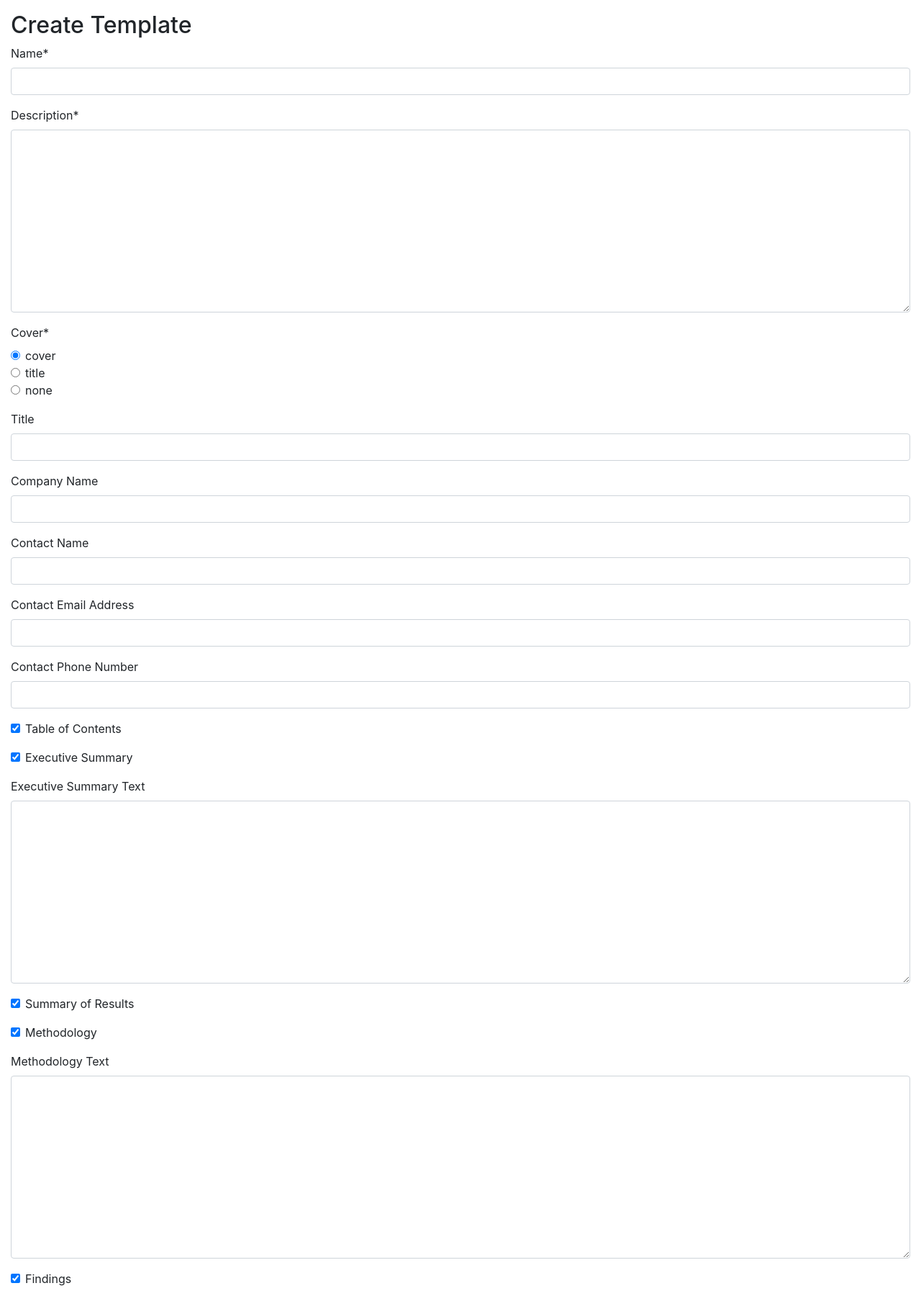
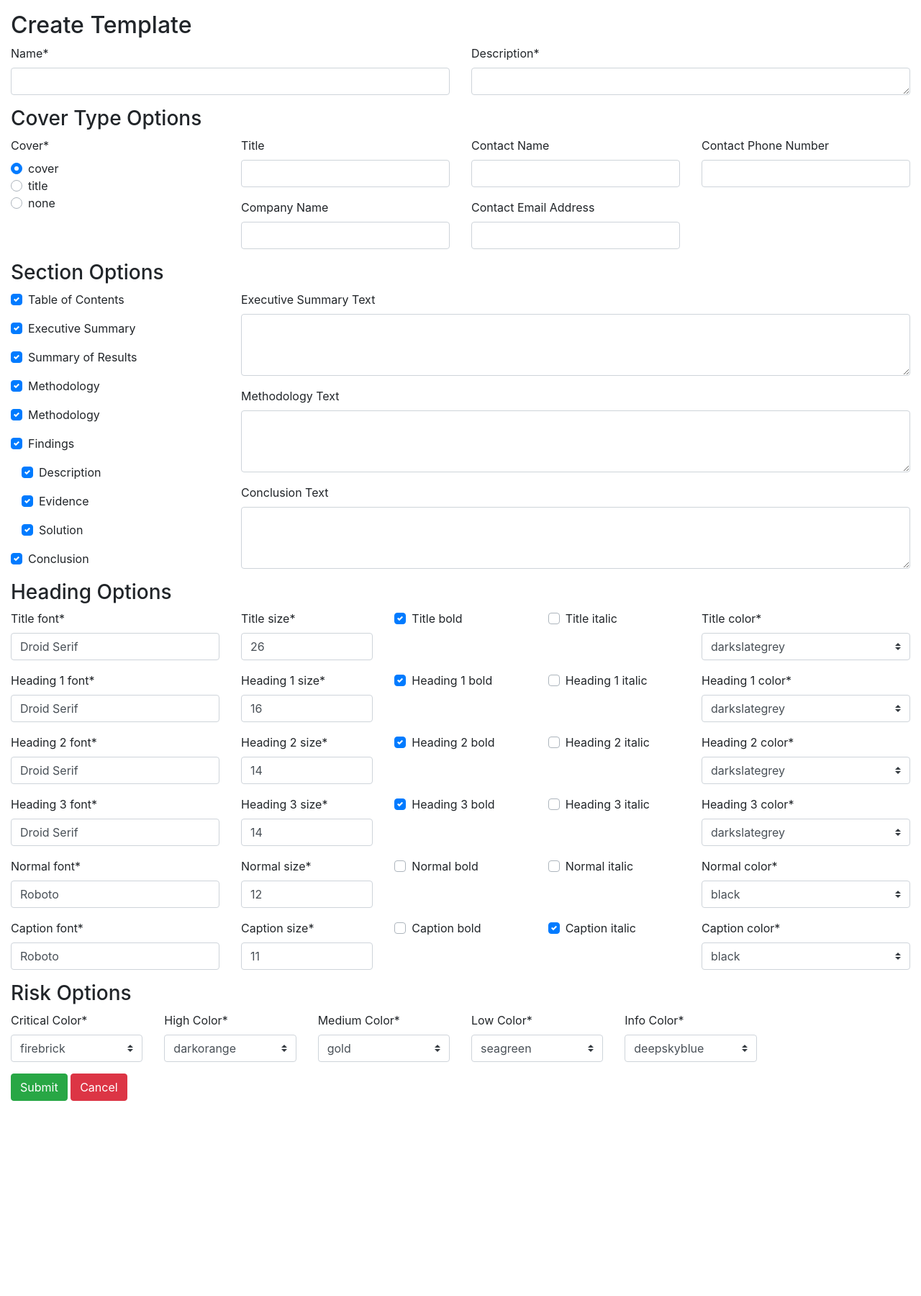
Before and after one commit to sxntixgo/merger, a Django app: template reports/templates/reports/reporttemplate_form.html in a window 1280 px wide. Shown: the part 120-1920 px from the top of the page at 72% size. After the commit the page ends 1649 px from the top, so only its background shows below. Run offline with Django 3.2, Linux system fonts and the light colour scheme; the template is opened without the code that fills it: values that come from a table or form of the project are taken from there, others are empty; some libraries are stand-ins or nearby versions.

Commit message:
using crispy forms in report templates

```diff
--- a/main/forms.py
+++ b/main/forms.py
@@ -1,4 +1,5 @@
 from django.forms import ModelForm, HiddenInput
+
 from .models import App, Attach, Domain, NetAddr, Poc, Port, Proj, Sys, Vuln, WebApp, WebPage
 
 from crispy_forms.helper import FormHelper
--- a/reports/forms.py
+++ b/reports/forms.py
@@ -1,49 +1,15 @@
 from django.forms import ModelForm, CheckboxInput, RadioSelect
 
 from .models import ReportTemplate
+
+from crispy_forms.helper import FormHelper
+from crispy_forms.layout import Div, HTML, Layout, Field, Submit
 
 class ReportTemplateForm(ModelForm):
 
     class Meta:
         model = ReportTemplate
-        fields = [
-            'name', 'description', 'sec_cover', 'cover_title', 'cover_company_name', 'cover_contact_name', 'cover_contact_email', 'cover_contact_phone_number',
-            'sec_toc', 'sec_es', 'es_text', 'sec_sor', 'sec_method', 'sec_method', 'method_text', 'sec_find', 'sec_find_desc', 'sec_find_evid',
-            'sec_find_sol', 'sec_conc', 'conc_text', 'title_font', 'title_size', 'title_bold', 'title_italic', 'title_color', 'heading_1_font',
-            'heading_1_size', 'heading_1_bold', 'heading_1_italic', 'heading_1_color', 'heading_2_font', 'heading_2_size', 'heading_2_bold',
-            'heading_2_italic', 'heading_2_color', 'heading_3_font', 'heading_3_size', 'heading_3_bold', 'heading_3_italic', 'heading_3_color',
-            'normal_font', 'normal_size', 'normal_bold', 'normal_italic', 'normal_color', 'caption_font', 'caption_size', 'caption_bold',
-            'caption_italic', 'caption_color', 'risk_critical_color', 'risk_high_color', 'risk_medium_color', 'risk_low_color','risk_info_color'
-        ]
-
-        labels = {
-            'sec_cover': 'Cover',
-            'sec_toc': 'Table of Contents',
-            'sec_es': 'Executive Summary',
-            'sec_sor': 'Summary of Results',
-            'sec_method': 'Methodology',
-            'sec_find': 'Findings',
-            'sec_find_desc': 'Description',
-            'sec_find_evid': 'Evidence',
-            'sec_find_sol': 'Solution',
-            'sec_conc': 'Conclusion',
-
-            'cover_title': 'Title',
-            'cover_company_name': 'Company Name',
-            'cover_contact_name': 'Contact Name',
-            'cover_contact_email': 'Contact Email Address',
-            'cover_contact_phone_number': 'Contact Phone Number',
-
-            'es_text': 'Executive Summary Text',
-            'method_text': 'Methodology Text',
-            'conc_text': 'Conclusion Text',
-
-            'risk_critical_color': 'Critical Color',
-            'risk_high_color': 'High Color',
-            'risk_medium_color': 'Medium Color',
-            'risk_low_color': 'Low Color',
-            'risk_info_color': 'Info Color',
-        }
+        fields = '__all__'
 
         widgets = {
             'sec_cover': RadioSelect(attrs={'onclick' : "coverSelected();",}),
@@ -51,3 +17,101 @@ class ReportTemplateForm(ModelForm):
             'sec_method': CheckboxInput(attrs={'onclick' : "methodClicked();",}),
             'sec_conc': CheckboxInput(attrs={'onclick' : "concClicked();",}),
         }
+
+    def __init__(self, *args, **kwargs):
+        super().__init__(*args, **kwargs)
+        self.helper = FormHelper()
+        self.helper.layout = Layout(
+            Div(
+                Div('name', css_class='col-sm-6'),
+                Div(Field('description', style='height: 38px;'), css_class='col-sm-6'),
+                css_class='row',
+            ),
+            Div(Div(HTML('<h3>Cover Type Options</h3>'), css_class='col-sm-12'),
+                css_class='row',
+            ),
+            Div(
+                Div('sec_cover', css_class='col-sm-3',),
+                Div('cover_title', 'cover_company_name', css_class='col-sm-3'),
+                Div('cover_contact_name', 'cover_contact_email', css_class='col-sm-3'),
+                Div('cover_contact_phone_number', css_class='col-sm-3'),
+                css_class='row',
+            ),
+            Div(
+                Div(HTML('<h3>Section Options</h3>'), css_class='col-sm-12'),
+                css_class='row',
+            ),
+            Div(
+                Div('sec_toc', 'sec_es', 'sec_sor', 'sec_method', 'sec_method', 'sec_find',
+                    Div(Div(css_class='col-sm-1'), Div('sec_find_desc', 'sec_find_evid', 'sec_find_sol'), css_class='row'),
+                    'sec_conc', css_class='col-sm-3',),
+                Div(Field('es_text', rows='3'), Field('method_text', rows='3'), Field('conc_text', rows='3'), css_class='col-sm-9'),
+                css_class='row',
+            ),
+            Div(
+                Div(HTML('<h3>Heading Options</h3>'), css_class='col-sm-12'),
+                css_class='row',
+            ),
+            Div(
+                Div('title_font', css_class='col-sm-3'),
+                Div('title_size', css_class='col-sm-2'),
+                Div('title_bold', css_class='col-sm-2'),
+                Div('title_italic', css_class='col-sm-2'),
+                Div('title_color', css_class='col-sm-3'),
+                css_class='row',
+            ),
+            Div(
+                Div('heading_1_font', css_class='col-sm-3'),
+                Div('heading_1_size', css_class='col-sm-2'),
+                Div('heading_1_bold', css_class='col-sm-2'),
+                Div('heading_1_italic', css_class='col-sm-2'),
+                Div('heading_1_color', css_class='col-sm-3'),
+                css_class='row',
+            ),
+            Div(
+                Div('heading_2_font', css_class='col-sm-3'),
+                Div('heading_2_size', css_class='col-sm-2'),
+                Div('heading_2_bold', css_class='col-sm-2'),
+                Div('heading_2_italic', css_class='col-sm-2'),
+                Div('heading_2_color', css_class='col-sm-3'),
+                css_class='row',
+            ),
+            Div(
+                Div('heading_3_font', css_class='col-sm-3'),
+                Div('heading_3_size', css_class='col-sm-2'),
+                Div('heading_3_bold', css_class='col-sm-2'),
+                Div('heading_3_italic', css_class='col-sm-2'),
+                Div('heading_3_color', css_class='col-sm-3'),
+                css_class='row',
+            ),
+            Div(
+                Div('normal_font', css_class='col-sm-3'),
+                Div('normal_size', css_class='col-sm-2'),
+                Div('normal_bold', css_class='col-sm-2'),
+                Div('normal_italic', css_class='col-sm-2'),
+                Div('normal_color', css_class='col-sm-3'),
+                css_class='row',
+            ),
+            Div(
+                Div('caption_font', css_class='col-sm-3'),
+                Div('caption_size', css_class='col-sm-2'),
+                Div('caption_bold', css_class='col-sm-2'),
+                Div('caption_italic', css_class='col-sm-2'),
+                Div('caption_color', css_class='col-sm-3'),
+                css_class='row',
+            ),
+            Div(
+                Div(HTML('<h3>Risk Options</h3>'), css_class='col-sm-12'),
+                css_class='row',
+            ),
+            Div(
+                Div('risk_critical_color', css_class='col-sm-2'),
+                Div('risk_high_color', css_class='col-sm-2'),
+                Div('risk_medium_color', css_class='col-sm-2'),
+                Div('risk_low_color', css_class='col-sm-2'),
+                Div('risk_info_color', css_class='col-sm-2'),
+                css_class='row',
+            ),
+                Submit('save', 'Submit', css_class='btn-success'),
+                HTML('<a name="cancel" class="btn btn-danger" id="button-id-cancel" href="{{ view.success_url }}">Cancel</a>'),
+        )
--- a/reports/models.py
+++ b/reports/models.py
@@ -72,26 +72,26 @@ class ReportTemplate(models.Model):
     name = models.CharField(max_length=50)
     description = models.TextField()
 
-    sec_cover = models.IntegerField(choices=COVER_SECTION, default=0)
-    sec_toc = models.BooleanField(default=True)
-    sec_es = models.BooleanField(default=True)
-    sec_sor = models.BooleanField(default=True)
-    sec_method = models.BooleanField(default=True)
-    sec_find = models.BooleanField(default=True)
-    sec_find_desc = models.BooleanField(default=True)
-    sec_find_evid = models.BooleanField(default=True)
-    sec_find_sol = models.BooleanField(default=True)
-    sec_conc = models.BooleanField(default=True)
+    sec_cover = models.IntegerField('Cover', choices=COVER_SECTION, default=0)
+    sec_toc = models.BooleanField('Table of Contents', default=True)
+    sec_es = models.BooleanField('Executive Summary', default=True)
+    sec_sor = models.BooleanField('Summary of Results', default=True)
+    sec_method = models.BooleanField('Methodology', default=True)
+    sec_find = models.BooleanField('Findings', default=True)
+    sec_find_desc = models.BooleanField('Description', default=True)
+    sec_find_evid = models.BooleanField('Evidence', default=True)
+    sec_find_sol = models.BooleanField('Solution', default=True)
+    sec_conc = models.BooleanField('Conclusion', default=True)
 
-    cover_title = models.CharField(max_length=50, blank=True)
-    cover_company_name = models.CharField(max_length=50, blank=True)
-    cover_contact_name = models.CharField(max_length=50, blank=True)
-    cover_contact_email = models.EmailField(max_length=254, blank=True)
-    cover_contact_phone_number = PhoneNumberField(blank=True)
+    cover_title = models.CharField('Title', max_length=50, blank=True)
+    cover_company_name = models.CharField('Company Name', max_length=50, blank=True)
+    cover_contact_name = models.CharField('Contact Name', max_length=50, blank=True)
+    cover_contact_email = models.EmailField('Contact Email Address', max_length=254, blank=True)
+    cover_contact_phone_number = PhoneNumberField('Contact Phone Number', blank=True)
 
-    es_text = models.TextField(blank=True)
-    method_text = models.TextField(blank=True)
-    conc_text = models.TextField(blank=True)
+    es_text = models.TextField('Executive Summary Text', blank=True)
+    method_text = models.TextField('Methodology Text', blank=True)
+    conc_text = models.TextField('Conclusion Text', blank=True)
 
     title_font = models.CharField(max_length=50, default='Droid Serif')
     title_size = models.IntegerField(default=26)
@@ -129,11 +129,11 @@ class ReportTemplate(models.Model):
     caption_italic = models.BooleanField(default=True)
     caption_color = models.IntegerField(choices=COLORS, default=7)
 
-    risk_critical_color = models.IntegerField(choices=COLORS, default=45)
-    risk_high_color = models.IntegerField(choices=COLORS, default=30)
-    risk_medium_color = models.IntegerField(choices=COLORS, default=51)
-    risk_low_color = models.IntegerField(choices=COLORS, default=126)
-    risk_info_color = models.IntegerField(choices=COLORS, default=41)
+    risk_critical_color = models.IntegerField('Critical Color', choices=COLORS, default=45)
+    risk_high_color = models.IntegerField('High Color', choices=COLORS, default=30)
+    risk_medium_color = models.IntegerField('Medium Color', choices=COLORS, default=51)
+    risk_low_color = models.IntegerField('Low Color', choices=COLORS, default=126)
+    risk_info_color = models.IntegerField('Info Color', choices=COLORS, default=41)
 
     def __str__(self):
         return self.name
--- a/reports/templates/reports/reporttemplate_confirm_delete.html
+++ b/reports/templates/reports/reporttemplate_confirm_delete.html
@@ -2,10 +2,10 @@
 
 {% block content %}
 <section>
-    <h2>Delete {{ template.name }}</h2>
-    <form action="{% url 'template_delete' pk=template.pk %}" method="post">
+    <h2>Delete {{ reporttemplate.name }}</h2>
+    <form action="{% url 'template_delete' pk=reporttemplate.pk %}" method="post">
     {% csrf_token %}
-    <p>Are you sure you want to delete {{ template.name }}?</p>
+    <p>Are you sure you want to delete {{ reporttemplate.name }}?</p>
     <button type="submit" class="btn btn-danger">Delete</button>
     <a class="btn btn-success text-white" onclick="history.back()">Cancel</a>
     </form>
--- a/reports/templates/reports/reporttemplate_form.html
+++ b/reports/templates/reports/reporttemplate_form.html
@@ -5,15 +5,12 @@
 <section>
     {% if template %}
     <h2>Edit {{ template }}</h2>
-    <form action="{% url 'template_edit' pk=template.pk %}" method="post">
+    <form action="{% url 'template_edit' pk=template.pk %}" method="post"> ``
     {% else %}
     <h2>Create Template</h2>
+    {% endif %}
     <form method="post">
-    {% endif %}
-    {% csrf_token %}
-    {{ form|crispy }}
-        <button type="submit" class="btn btn-success">Submit</button>
-        <a class="btn btn-danger text-white" onclick="history.back()">Cancel</a>
+    {% crispy form form.helper %}
     </form>
 </section>
 <script>
```
Also changed, not shown: reports/views.py (+2 -17 lines).
